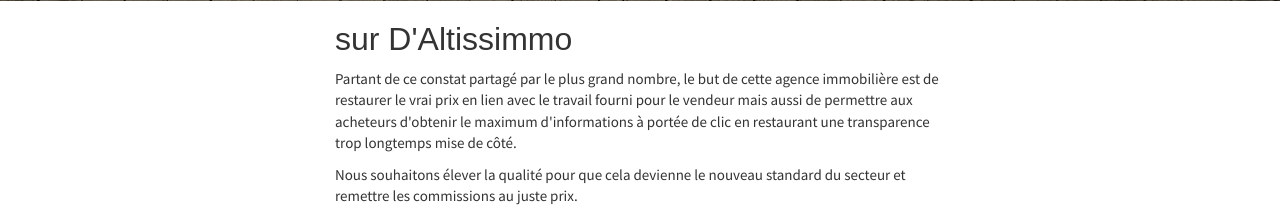
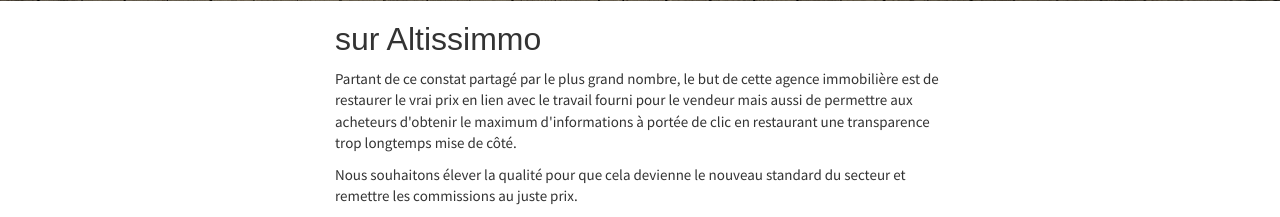
Before and after one commit to ferachi/leoestate, a Django app: a page that uses estate/templates/estate/about_page.html in a window 1280 px wide. Shown: the part 499-716 px from the top of the page. Run offline with Django 3.2, Linux system fonts and the light colour scheme; some libraries are stand-ins or nearby versions; some web fonts are replaced.

Commit message:
general update

```diff
--- a/estate/templates/estate/about_page.html
+++ b/estate/templates/estate/about_page.html
@@ -24,7 +24,7 @@
     </div>
     <div class="row">
         <div class="col-sm-6 col-sm-offset-3">
-            <h2 class="sp-font">sur D'Altissimmo</h2>
+            <h2 class="sp-font">sur Altissimmo</h2>
             <p></p>
             <p>Partant de ce constat partagé par le plus grand nombre, le but de cette agence immobilière est de restaurer le vrai prix en lien avec le travail fourni pour le vendeur mais aussi de permettre aux acheteurs d'obtenir le maximum d'informations à portée de clic en restaurant une transparence trop longtemps mise de côté.</p>
             <p>Nous souhaitons élever la qualité pour que cela devienne le nouveau standard du secteur et remettre les commissions au juste prix.</p>
```
